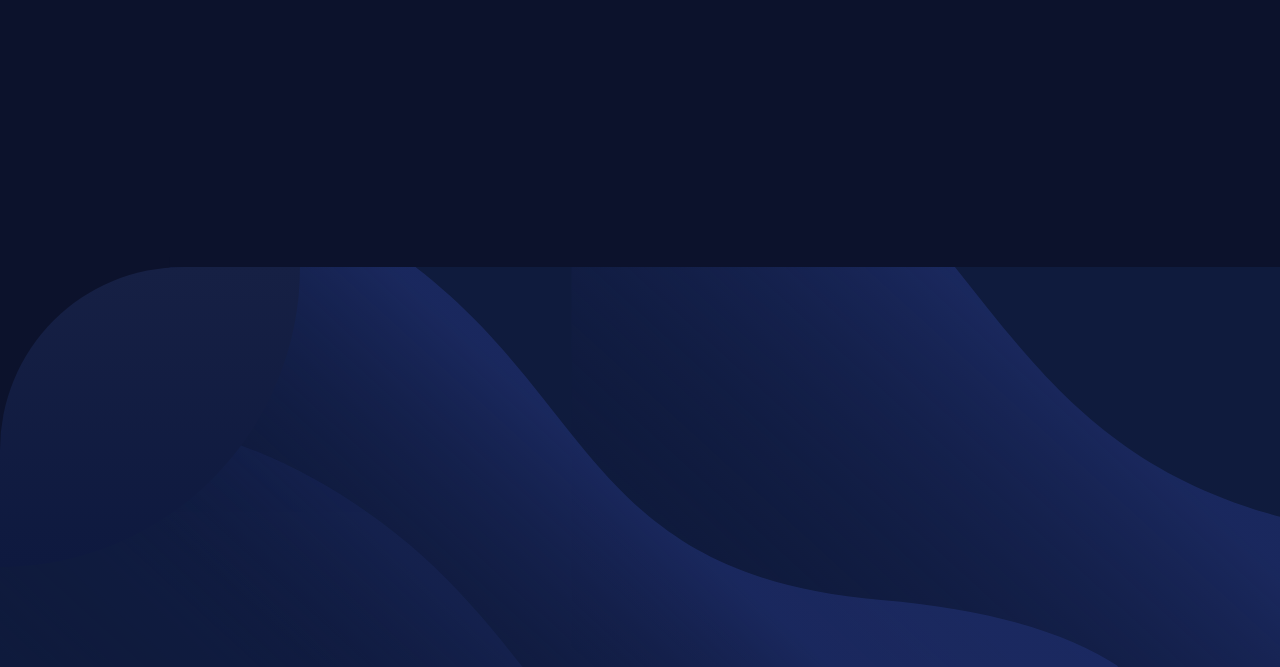
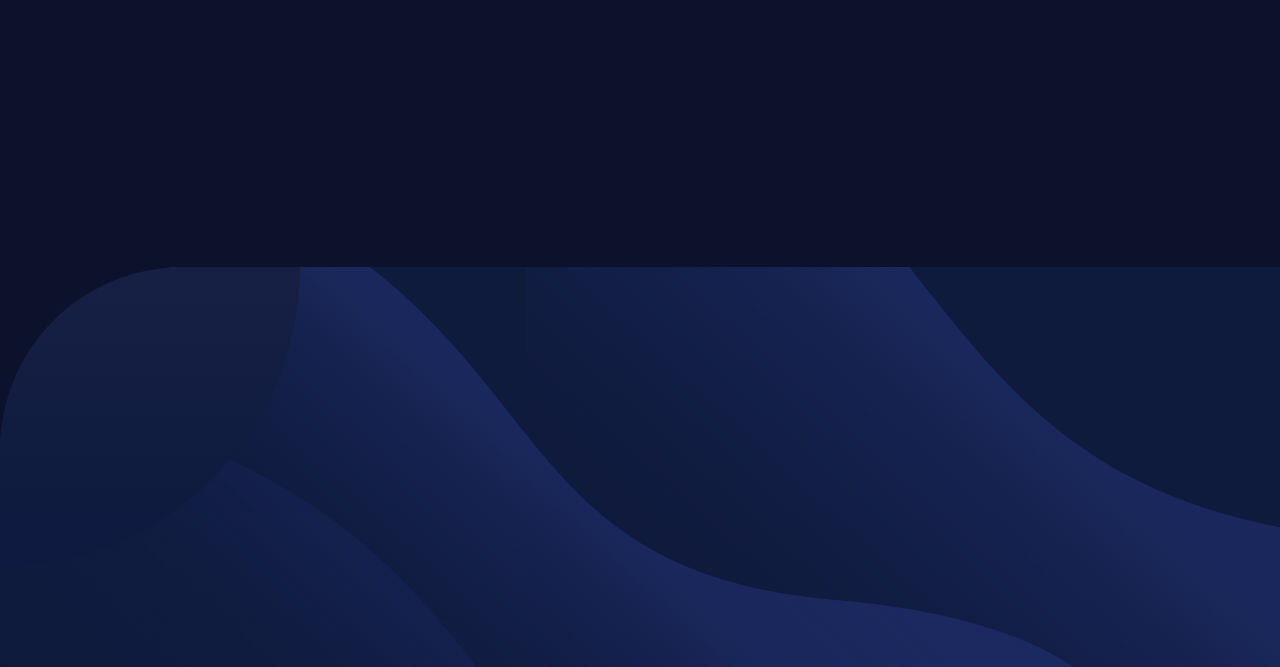
Before and after one commit to hariramjp777/frontend-fylo-data-storage-component, a plain HTML site: page index.html in a window 1280 px wide. Shown: the part 133-800 px from the top of the page. Drawn offline with Linux system fonts and the light colour scheme.

Commit message:
Add background position 1440px

```diff
--- a/scss/partials/_bg.scss
+++ b/scss/partials/_bg.scss
@@ -12,6 +12,7 @@ body {
   background-size: cover;
   z-index: -1;
   background-repeat: no-repeat;
+  background-position: left 50% top 50%;
 
   &::after {
     content: "";
```
Also changed, not shown: css/styles.css, 1 other file.
